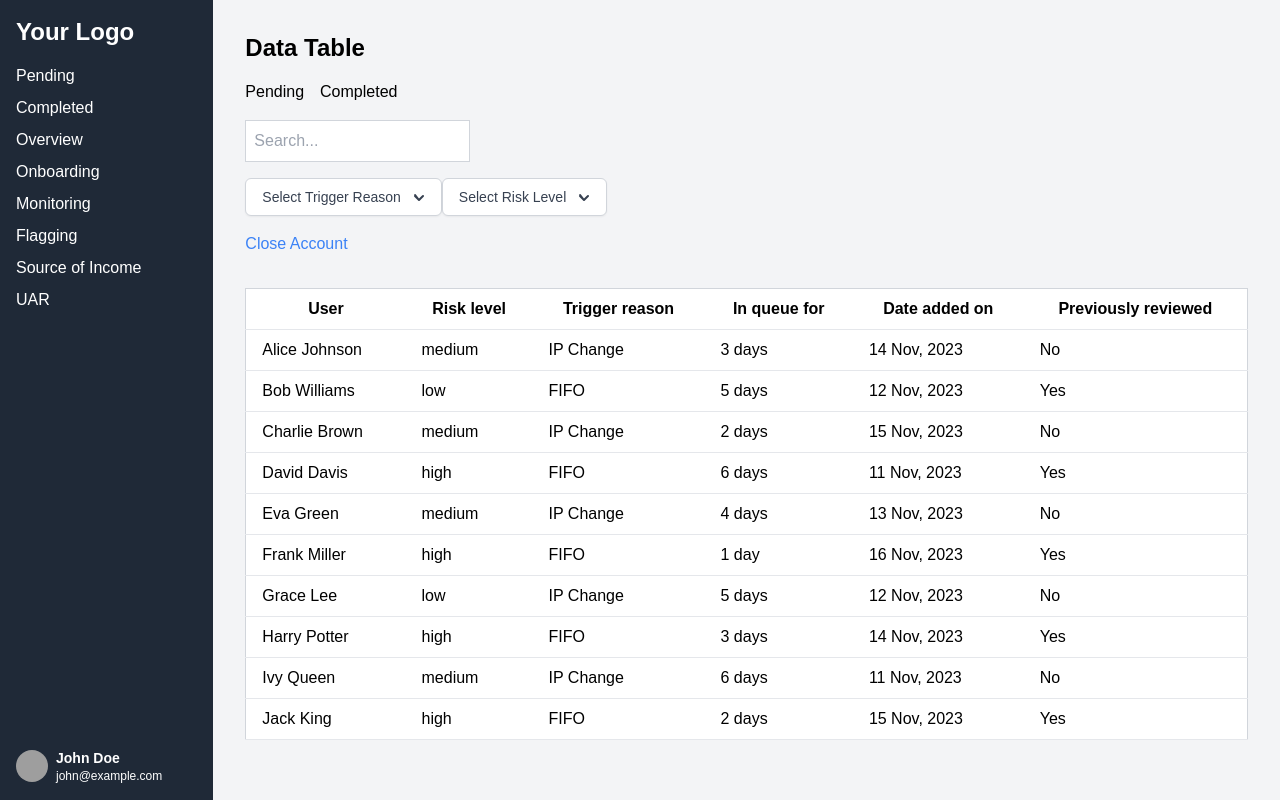
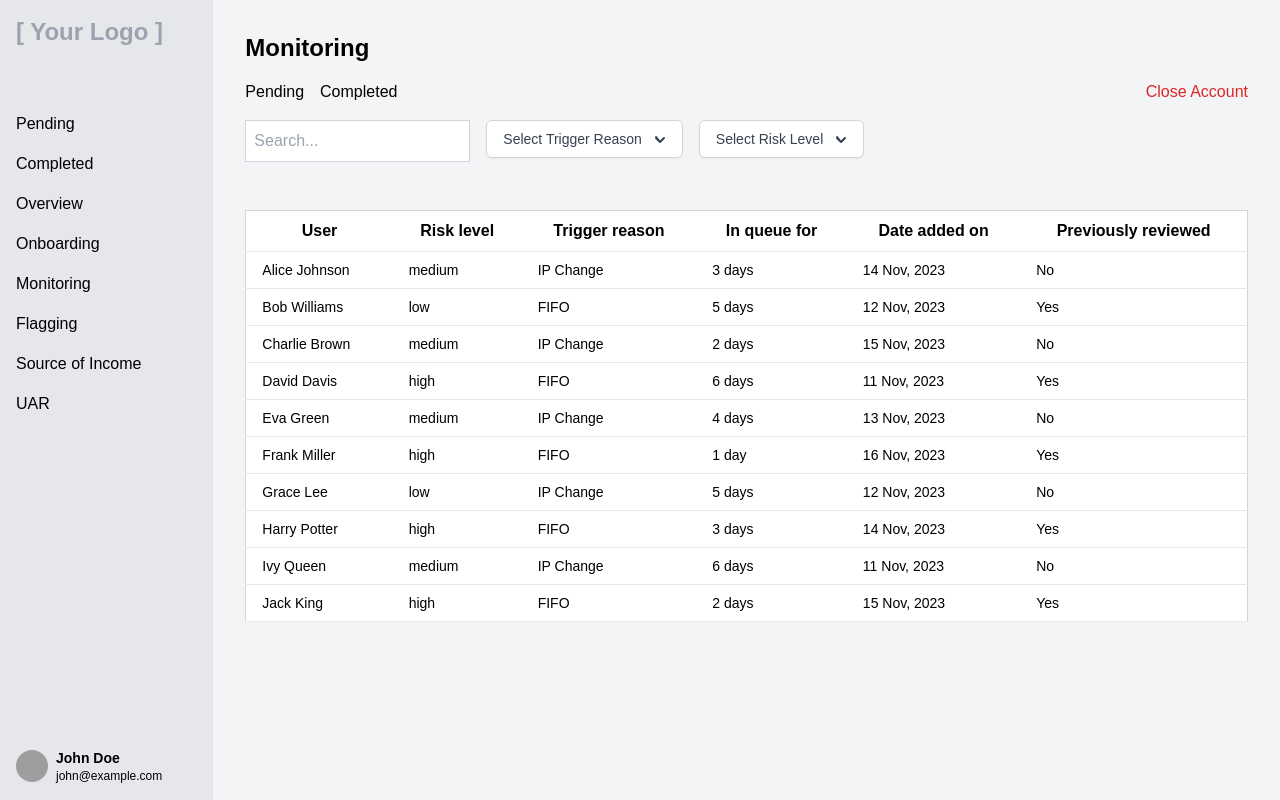
Before and after one commit to sagniksantra/juno-task, a React (Vite) app: page / in a window 1280 px wide. Built offline with nearby package versions, Linux system fonts and the light colour scheme; grey boxes are pictures that could not be loaded; a web font is replaced by a local one.

Commit message:
updated UI

```diff
--- a/src/App.jsx
+++ b/src/App.jsx
@@ -108,15 +108,6 @@ const App = () => {
     setSelectedRiskLevel(option);
   };
 
-  // const [showCloseAccountForm, setShowCloseAccountForm] = useState(false);
-  // const [closeAccountData, setCloseAccountData] = useState({
-  //   email: '',
-  //   wantToUAR: 'No',
-  //   reason: '',
-  //   note: '',
-  //   chargeClosureFee: 'No',
-  // });
-
   const [showDropdownTriggerReason, setShowDropdownTriggerReason] = useState(false);
   const [showDropdownRiskLevel, setShowDropdownRiskLevel] = useState(false);
 
@@ -130,17 +121,6 @@ const App = () => {
     }
   };
 
-  // const handleAccountClosure = () => {
-  //   console.log('Close Account Data:', closeAccountData);
-  //   setShowCloseAccountForm(false);
-  //   setCloseAccountData({
-  //     email: '',
-  //     wantToUAR: 'No',
-  //     reason: '',
-  //     note: '',
-  //     chargeClosureFee: 'No',
-  //   });
-  // };
 
       // Close Account Modal Handlers
       const handleCloseAccountModalOpen = () => {
@@ -190,14 +170,6 @@ const App = () => {
     setShowDropdownRiskLevel((prev) => !prev);
   };
 
-  // const handleCloseAccountFormToggle = () => {
-  //   setShowCloseAccountForm((prev) => !prev);
-  // };
-
-  // const handleCloseAccountInputChange = (event) => {
-  //   const { name, value } = event.target;
-  //   setCloseAccountData((prevData) => ({ ...prevData, [name]: value }));
-  // };
 
   const dropdownOptionsTriggerReason = ['FIFO', 'IP Change'];
   const dropdownOptionsRiskLevel = ['Low', 'Medium', 'High'];
@@ -236,10 +208,10 @@ const App = () => {
   return (
     <div className="flex h-screen bg-gray-100">
       {/* Left Sidebar/Nav */}
-      <div className="w-1/6 p-4 bg-gray-800 text-white">
-        <div className="text-2xl font-bold mb-4">Your Logo</div>
+      <div className="w-1/6 p-4 bg-gray-200 ">
+        <div className="text-2xl font-bold mb-16 text-gray-400">[ Your Logo ]</div>
         <nav>
-          <ul className="space-y-2">
+          <ul className="space-y-4">
             <li onClick={() => setView('Pending')}>Pending</li>
             <li onClick={() => setView('Completed')}>Completed</li>
             <li>Overview</li>
@@ -263,10 +235,12 @@ const App = () => {
 
       {/* Main Content Area */}
       <div className="flex-1 p-8">
-        <h1 className="text-2xl font-bold mb-4">Data Table</h1>
+        <h1 className="text-2xl font-bold mb-4">Monitoring</h1>
 
         {/* Top Options */}
-        <div className="flex items-center space-x-4 mb-4">
+        <div className="flex items-center justify-between mb-4">
+  {/* Left side */}
+  <div className="flex items-center space-x-4">
     <div className={`cursor-pointer ${view === 'Pending' ? 'text-blue-500' : ''}`} onClick={() => setView('Pending')}>
       Pending
     </div>
@@ -275,8 +249,19 @@ const App = () => {
     </div>
   </div>
 
+  {/* Right side */}
+  <div className="flex items-center">
+    {/* Close Account Button */}
+    <button onClick={handleCloseAccountModalOpen} className="cursor-pointer text-red-600">
+      Close Account
+    </button>
+  </div>
+</div>
+
+
+        <div className="mb-4 flex flex-col md:flex-row">
       {/* Search Bar */}
-        <div className="mb-4">
+      <div className="mb-4 md:mr-4">
         <input
           type="text"
           placeholder="Search..."
@@ -287,8 +272,7 @@ const App = () => {
       </div>
 
       {/* Sorting Buttons */}
-        <div className="mb-4">
-          <div className="relative inline-block text-left">
+      <div className="mb-4 relative inline-block text-left md:mr-4">
         <div>
           <button
             onClick={handleDropdownTriggerReasonToggle}
@@ -333,6 +317,7 @@ const App = () => {
           </div>
         )}
       </div>
+
 
           <div className="relative inline-block text-left">
             <div>
@@ -381,12 +366,11 @@ const App = () => {
           </div>
         </div>
 
-        <div className="mb-4">
-          {/* Close Account Button */}
-          <button onClick={handleCloseAccountModalOpen} className="cursor-pointer text-blue-500">
+        {/* <div className="mb-4">
+          <button onClick={handleCloseAccountModalOpen} className="cursor-pointer text-red-600">
             Close Account
           </button>
-        </div>
+        </div> */}
 
         {/* Close Account Modal */}
         <CloseAccountModal
--- a/src/components/DataTable.jsx
+++ b/src/components/DataTable.jsx
@@ -18,7 +18,7 @@ const DataTable = ({ data, onSort, sortBy, sortOrder, columns }) => {
           {data.map((item, index) => (
             <tr key={index}>
               {columns.map((column, index) => (
-                <td key={index} className="py-2 px-4 border-b">
+                <td key={index} className="py-2 px-4 border-b text-sm">
                   {item[column]}
                 </td>
               ))}
```
Also changed, not shown: test.txt (added). Lines whose indentation alone changed are shown as unchanged.
